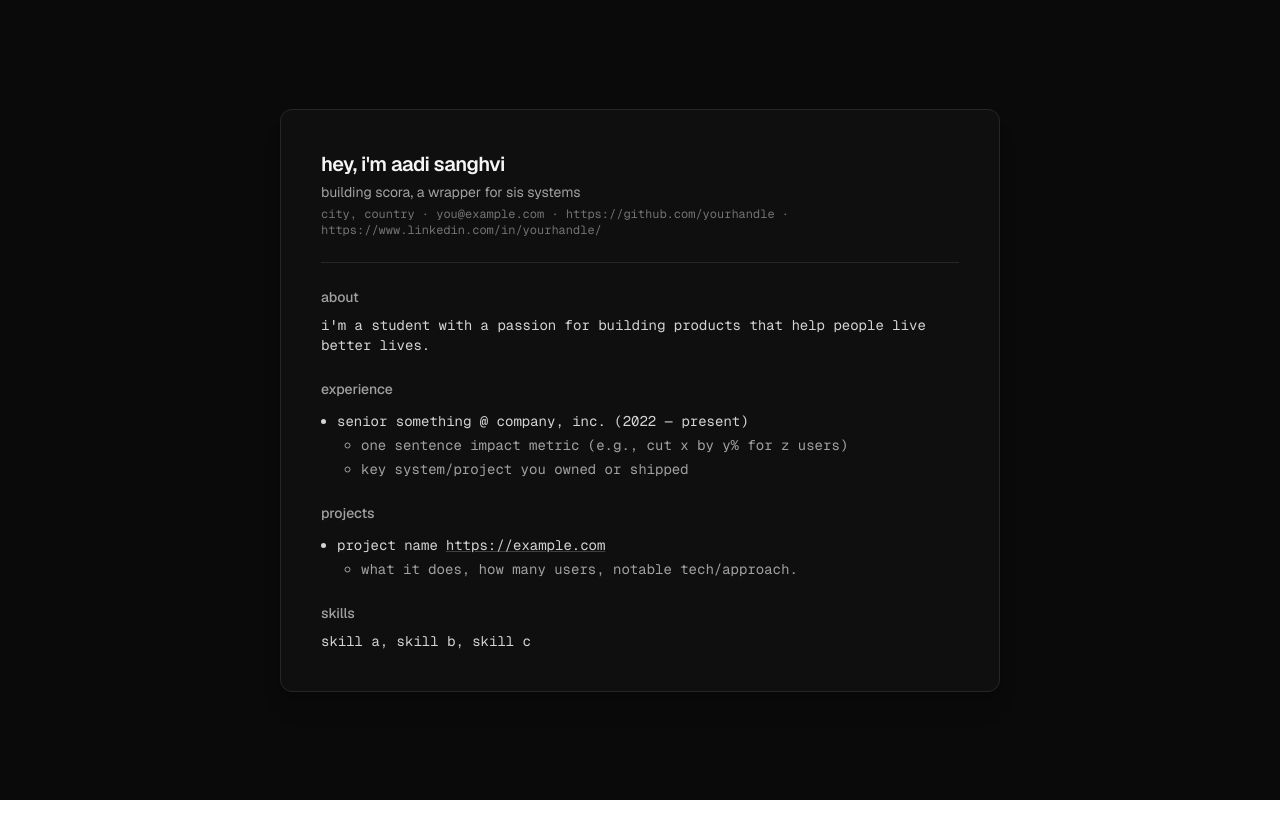
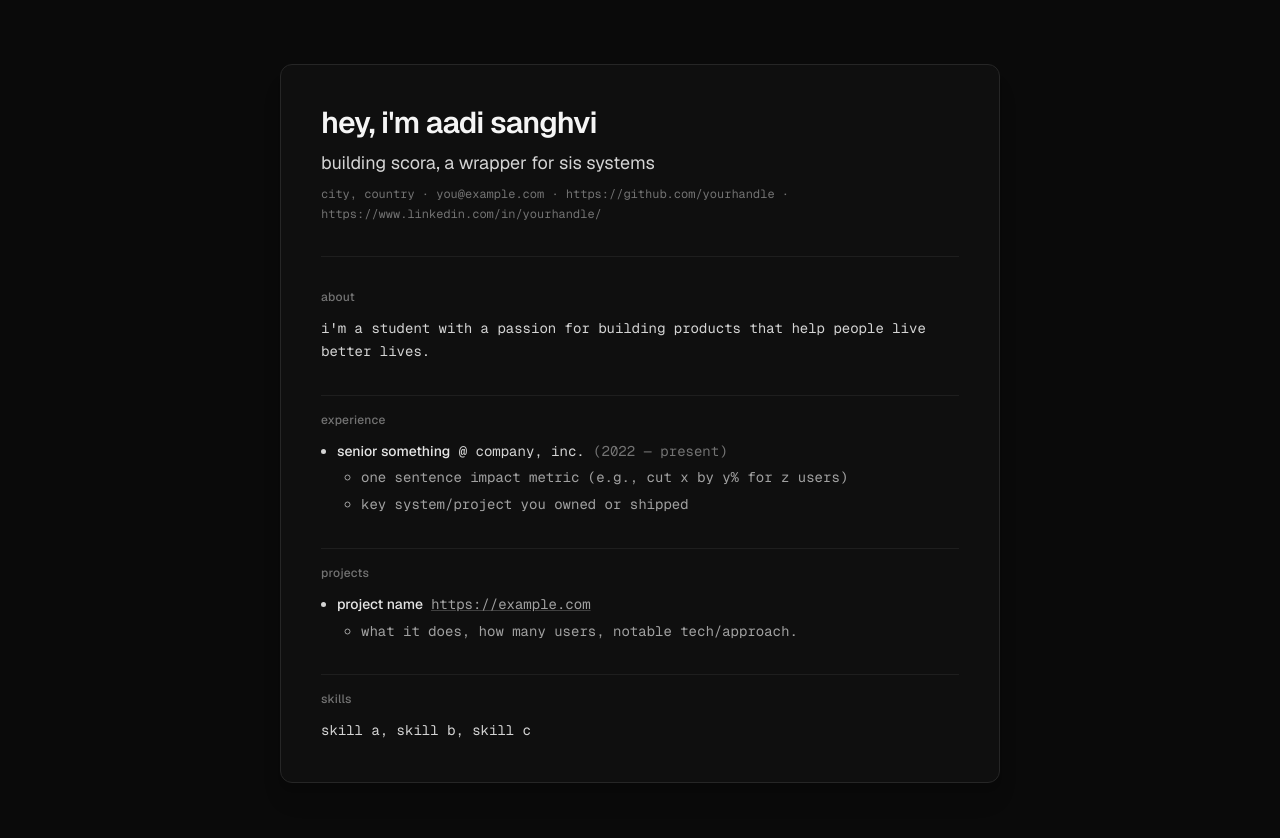
Before and after one commit to sinarck/portfolio, a React (Vite) app: page / in a window 1280 px wide. Shown: the top 838 px of the page. Before the commit the page ends 800 px from the top, so only its background shows below. Built offline with nearby package versions, Linux system fonts and the light colour scheme.

Commit message:
feat: improve visual layout

```diff
--- a/src/index.css
+++ b/src/index.css
@@ -11,3 +11,32 @@
 :root {
   font-family: var(--font-mono);
 }
+
+/* Semantic typography utilities */
+@utility text-header {
+  @apply font-sans text-2xl md:text-3xl font-semibold text-neutral-100 tracking-tight;
+}
+
+@utility text-subtitle {
+  @apply font-sans text-base md:text-lg text-neutral-300;
+}
+
+@utility text-meta {
+  @apply text-xs text-neutral-500 leading-relaxed;
+}
+
+@utility text-section-label {
+  @apply font-sans text-xs font-medium text-neutral-500 tracking-wide;
+}
+
+@utility text-body {
+  @apply text-sm leading-relaxed text-neutral-300;
+}
+
+@utility list-bullets {
+  @apply ml-4 list-disc text-sm text-neutral-300 space-y-3;
+}
+
+@utility list-subbullets {
+  @apply mt-1 ml-6 list-[circle] text-neutral-400 space-y-1 leading-relaxed;
+}
--- a/src/page.tsx
+++ b/src/page.tsx
@@ -14,43 +14,36 @@ export default function Page() {
     <main className="min-h-screen bg-neutral-950 text-neutral-200 flex items-center justify-center">
       <div className="max-w-3xl mx-auto px-6 py-16">
         <article className="lowercase font-mono rounded-xl border border-neutral-800 bg-neutral-900/40 shadow-xl">
-          <div className="p-8 sm:p-10 space-y-6">
-            <header className="space-y-1">
-              <h1 className="font-sans text-xl font-semibold text-neutral-100 tracking-tight">
-                {portfolioData.name}
-              </h1>
-              <h2 className="font-sans text-sm text-neutral-400">
-                {portfolioData.headline}
-              </h2>
-              {contacts && (
-                <div className="text-xs text-neutral-500">{contacts}</div>
-              )}
+          <div className="p-8 sm:p-10 space-y-8">
+            <header className="space-y-2">
+              <h1 className="text-header">{portfolioData.name}</h1>
+              <h2 className="text-subtitle">{portfolioData.headline}</h2>
+              {contacts && <div className="text-meta">{contacts}</div>}
             </header>
 
-            <hr className="border-neutral-800" />
+            <hr className="border-neutral-800/70" />
 
-            <section className="space-y-2">
-              <h3 className="font-sans text-sm font-medium text-neutral-400">
-                about
-              </h3>
-              <p className="text-sm text-neutral-300">
-                {portfolioData.summary}
-              </p>
+            <section className="space-y-3">
+              <h3 className="text-section-label">about</h3>
+              <p className="text-body">{portfolioData.summary}</p>
             </section>
 
-            <section className="space-y-3">
-              <h3 className="font-sans text-sm font-medium text-neutral-400">
-                experience
-              </h3>
-              <ul className="ml-4 list-disc text-sm text-neutral-300 space-y-3">
+            <section className="space-y-3 pt-4 border-t border-neutral-800/70">
+              <h3 className="text-section-label">experience</h3>
+              <ul className="list-bullets">
                 {portfolioData.experience.map((experience, idx) => (
                   <li key={idx}>
-                    <div>
-                      {experience.role} @ {experience.company} (
-                      {experience.period})
+                    <div className="leading-relaxed">
+                      <span className="font-sans font-medium text-neutral-200">
+                        {experience.role}
+                      </span>{" "}
+                      @ {experience.company}{" "}
+                      <span className="text-neutral-500">
+                        ({experience.period})
+                      </span>
                     </div>
                     {experience.highlights?.length > 0 && (
-                      <ul className="mt-1 ml-6 list-[circle] text-neutral-400 space-y-1">
+                      <ul className="list-subbullets">
                         {experience.highlights.map((highlight, i) => (
                           <li key={i}>{highlight}</li>
                         ))}
@@ -61,27 +54,27 @@ export default function Page() {
               </ul>
             </section>
 
-            <section className="space-y-3">
-              <h3 className="font-sans text-sm font-medium text-neutral-400">
-                projects
-              </h3>
-              <ul className="ml-4 list-disc text-sm text-neutral-300 space-y-3">
+            <section className="space-y-3 pt-4 border-t border-neutral-800/70">
+              <h3 className="text-section-label">projects</h3>
+              <ul className="list-bullets">
                 {portfolioData.projects.map((project, idx) => (
                   <li key={idx}>
-                    <div className="flex flex-wrap items-baseline gap-2">
-                      <span>{project.name}</span>
+                    <div className="flex flex-wrap items-baseline gap-2 leading-relaxed">
+                      <span className="font-sans font-medium text-neutral-200">
+                        {project.name}
+                      </span>
                       {project.link && (
                         <a
                           href={project.link}
                           target="_blank"
                           rel="noreferrer"
-                          className="underline decoration-neutral-700 hover:decoration-neutral-400"
+                          className="underline decoration-neutral-700 hover:decoration-neutral-400 text-neutral-400"
                         >
                           {project.link}
                         </a>
                       )}
                     </div>
-                    <ul className="mt-1 ml-6 list-[circle] text-neutral-400 space-y-1">
+                    <ul className="list-subbullets">
                       <li>{project.description}</li>
                     </ul>
                   </li>
@@ -89,13 +82,9 @@ export default function Page() {
               </ul>
             </section>
 
-            <section className="space-y-2">
-              <h3 className="font-sans text-sm font-medium text-neutral-400">
-                skills
-              </h3>
-              <p className="text-sm text-neutral-300">
-                {portfolioData.skills.join(", ")}
-              </p>
+            <section className="space-y-3 pt-4 border-t border-neutral-800/70">
+              <h3 className="text-section-label">skills</h3>
+              <p className="text-body">{portfolioData.skills.join(", ")}</p>
             </section>
           </div>
         </article>
```
